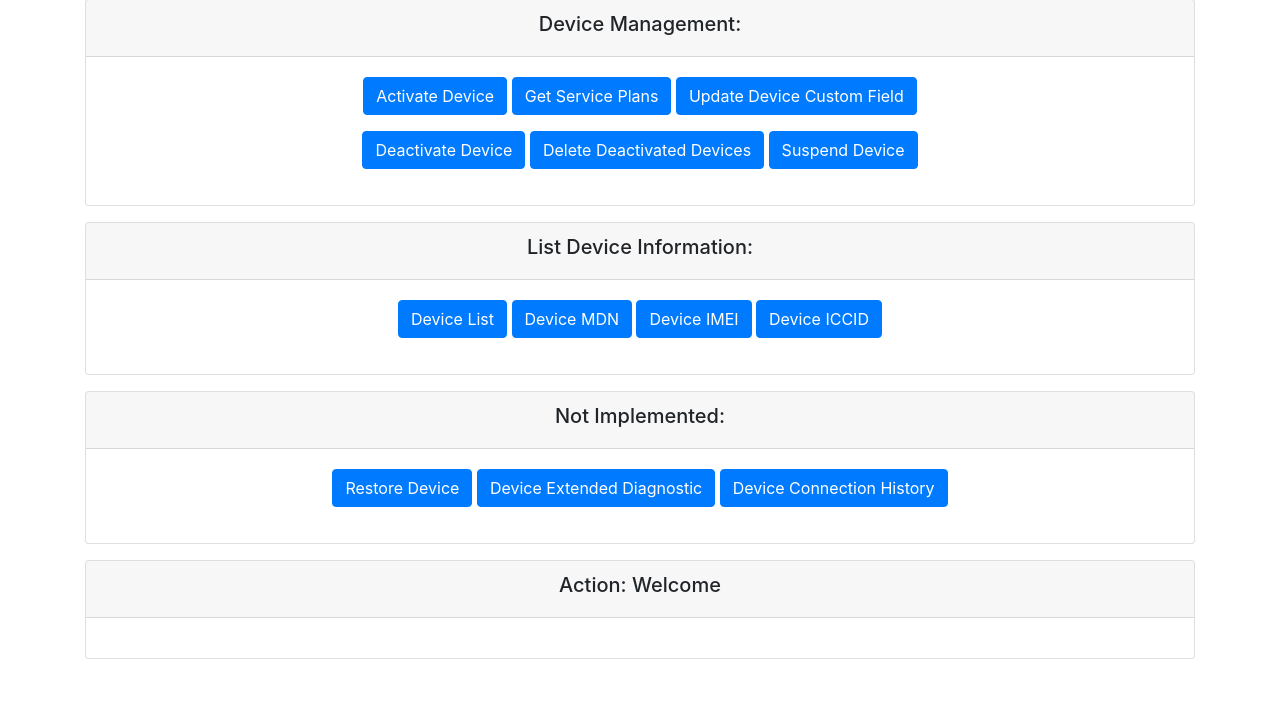
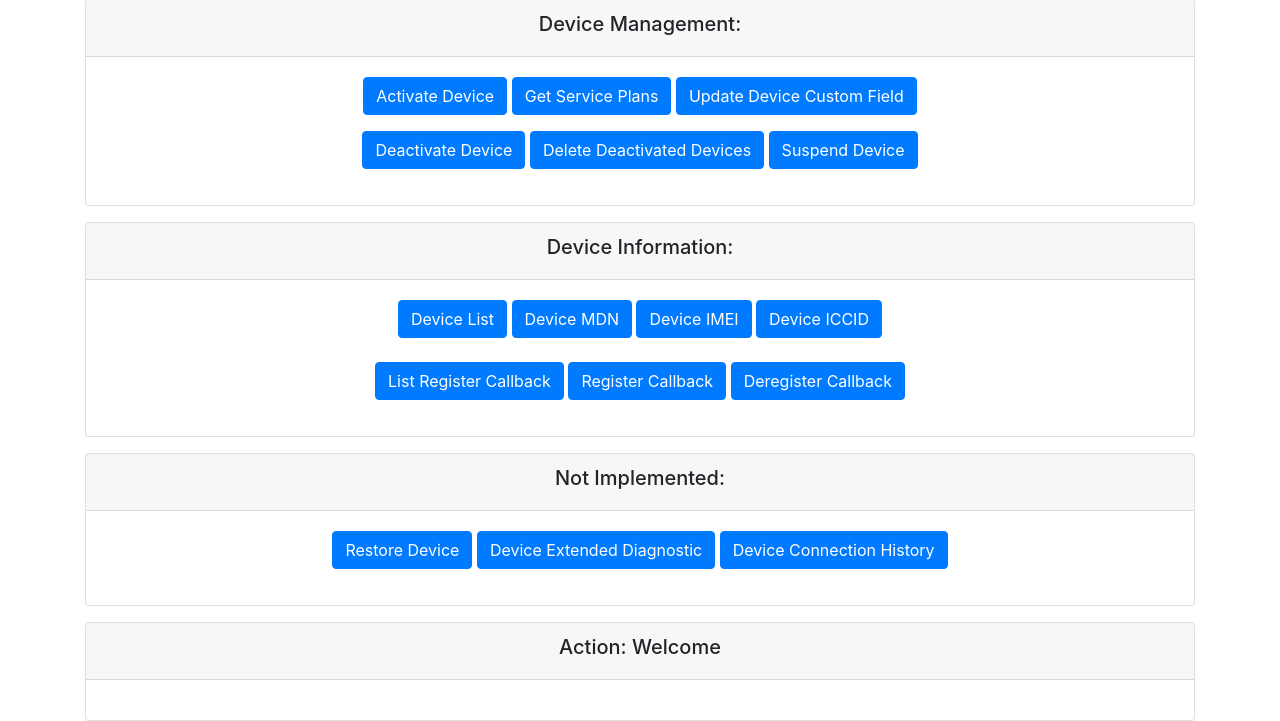
Before and after one commit to SidneyAllen/verizon-workshop-python-flask, a Flask app: page / in a window 1280 px wide. Shown: the part 202-923 px from the top of the page. Before the commit the page ends 861 px from the top, so only its background shows below. Run offline with Flask 3, Linux system fonts and the light colour scheme; some libraries are stand-ins or nearby versions.

Commit message:
Add Callback functions
List Registered Callbacks
Register Callback
Deregister Callback

```diff
--- a/main.py
+++ b/main.py
@@ -13,6 +13,7 @@ from verizon.models.account_device_list_request import AccountDeviceListRequest
 from verizon.models.account_device_list_result import AccountDeviceListResult
 from verizon.models.account_details import AccountDetails
 from verizon.models.account_device_list import AccountDeviceList
+from verizon.models.register_callback_request import RegisterCallbackRequest
 from verizon.models.carrier_activate_request import CarrierActivateRequest
 from verizon.models.device_id import DeviceId
 from verizon.models.device_management_result import DeviceManagementResult
@@ -503,6 +504,90 @@ def suspend_device():
 
     return render_template('index.html', data=data)
 
+# Route to List Register Callback
+@app.route('/list-register-callback', methods=['GET'])
+def list_register_callback():
+    global client, account_name
+    data = {
+        "action": "List Register Callback",
+    }
+
+    client = _initialize_client()
+    connectivity_callbacks_controller = client.connectivity_callbacks
+    aname = account_name
+
+    try:
+        result = connectivity_callbacks_controller.list_registered_callbacks(aname)
+
+        data["items"] = result.text
+
+    except ConnectivityManagementResultException as e:
+        data["items"] = "Connectivity Management Exception! " + e.reason
+    except APIException as e:
+        data["items"] = "API Exception! " + e.reason
+
+    return render_template('index.html', data=data)
+
+# Route to Register Callback
+@app.route('/register-callback', methods=['GET'])
+def register_callback():
+    global client, account_name
+    data = {
+        "action": "Register Callback",
+    }
+
+    client = _initialize_client()
+    connectivity_callbacks_controller = client.connectivity_callbacks
+    aname = account_name
+
+    body = RegisterCallbackRequest(
+        name='CarrierService',
+        url='https://mock.thingspace.verizon.com/webhook'
+    )
+
+    try:
+        result = connectivity_callbacks_controller.register_callback(
+            aname,
+            body
+        )
+        data["items"] = result.text
+
+    except ConnectivityManagementResultException as e:
+        data["items"] = "Connectivity Management Exception! " + e.reason
+    except APIException as e:
+        data["items"] = "API Exception! " + e.reason
+
+    return render_template('index.html', data=data)
+
+
+# Route to Deregister Callback
+@app.route('/deregister-callback', methods=['GET'])
+def deregister_callback():
+    global client, account_name
+    data = {
+        "action": "Deregister Callback",
+    }
+
+    client = _initialize_client()
+    connectivity_callbacks_controller = client.connectivity_callbacks
+    aname = account_name
+    sname = 'CarrierService'
+
+    try:
+        result = connectivity_callbacks_controller.deregister_callback(
+            aname,
+            sname
+        )
+        print(result)
+        data["items"] = result.text
+    except ConnectivityManagementResultException as e:
+        print(e)
+        data["items"] = "Connectivity Management Exception! " + e.reason
+    except APIException as e:
+        data["items"] = "API Exception! " + e.reason
+
+    return render_template('index.html', data=data)
+
 
 # NOT IMPPLEMENTED <<<<----------------------------
 
@@ -572,6 +657,8 @@ def device_connection_history():
 
     return render_template('index.html', data=data)
 
+
+
 # Function to save the token to a database
 def _save_token_to_database(last_oauth_token):
     # Add the callback hander to perform operations like save to DB when token is updated
--- a/templates/index.html
+++ b/templates/index.html
@@ -41,7 +41,7 @@
 
   <div class="card mt-3">
     <div class="card-header">
-      <h5>List Device Information:</h5>
+      <h5>Device Information:</h5>
     </div>
     <div class="card-body">
       <p>
@@ -49,6 +49,10 @@
         <a href="/get-device-list?type=mdn" class="btn btn-primary">Device MDN</a>
         <a href="/get-device-list?type=imei" class="btn btn-primary">Device IMEI</a>
         <a href="/get-device-list?type=iccid" class="btn btn-primary">Device ICCID</a>
+        <br><br>
+        <a href="/list-register-callback" class="btn btn-primary">List Register Callback</a>
+        <a href="/register-callback" class="btn btn-primary">Register Callback</a>
+        <a href="/deregister-callback" class="btn btn-primary">Deregister Callback</a>
       </p>
     </div>
   </div>
```
